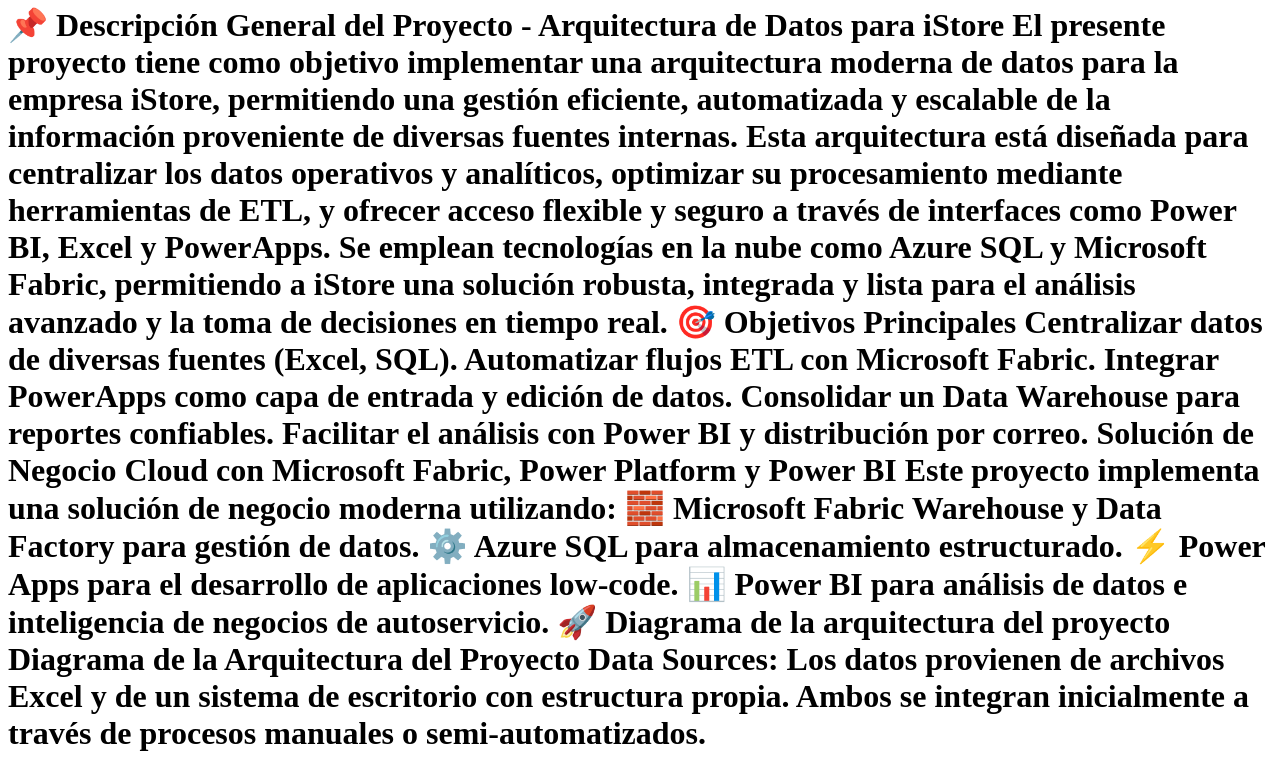
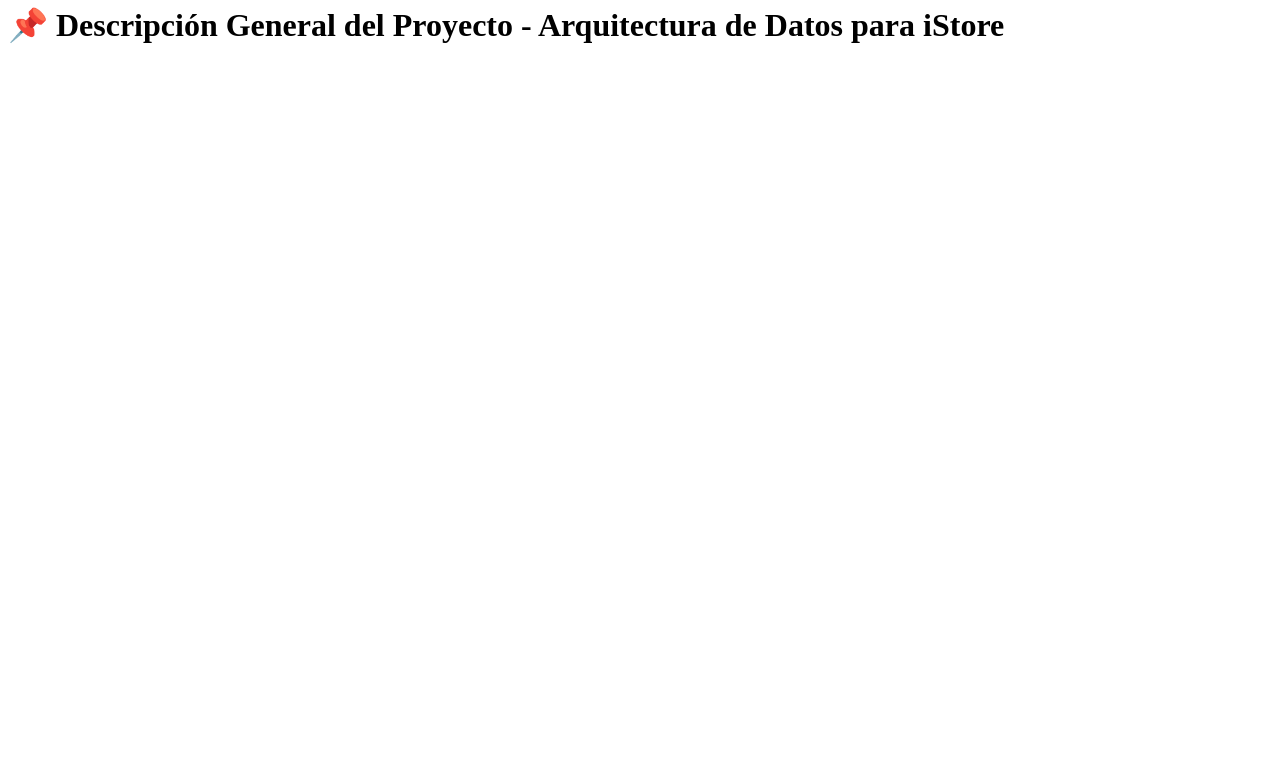
Before and after one commit to Grupo07-CursoBI/Building-Cloud-Business-Applications-Final-project-, a plain HTML site: page index.html in a window 1280 px wide. Shown: the part 60-834 px from the top of the page. After the commit the page ends 800 px from the top, so only its background shows below. Drawn offline with Linux system fonts and the light colour scheme.

Commit message:
Update index.html

```diff
--- a/index.html
+++ b/index.html
@@ -1,27 +1,2 @@
 <h1>Building-Cloud-Business-Applications-Final-project-</h1>
-<h1>📌 Descripción General del Proyecto - Arquitectura de Datos para iStore
-
-El presente proyecto tiene como objetivo implementar una arquitectura moderna de datos para la empresa iStore, permitiendo una gestión eficiente, automatizada y escalable de la información proveniente de diversas fuentes internas.
-
-Esta arquitectura está diseñada para centralizar los datos operativos y analíticos, optimizar su procesamiento mediante herramientas de ETL, y ofrecer acceso flexible y seguro a través de interfaces como Power BI, Excel y PowerApps.
-
-Se emplean tecnologías en la nube como Azure SQL y Microsoft Fabric, permitiendo a iStore una solución robusta, integrada y lista para el análisis avanzado y la toma de decisiones en tiempo real.
-
-🎯 Objetivos Principales
-
-Centralizar datos de diversas fuentes (Excel, SQL).
-Automatizar flujos ETL con Microsoft Fabric.
-Integrar PowerApps como capa de entrada y edición de datos.
-Consolidar un Data Warehouse para reportes confiables.
-Facilitar el análisis con Power BI y distribución por correo.
-Solución de Negocio Cloud con Microsoft Fabric, Power Platform y Power BI
-Este proyecto implementa una solución de negocio moderna utilizando:
-
-🧱 Microsoft Fabric Warehouse y Data Factory para gestión de datos.
-⚙️ Azure SQL para almacenamiento estructurado.
-⚡ Power Apps para el desarrollo de aplicaciones low-code.
-📊 Power BI para análisis de datos e inteligencia de negocios de autoservicio.
-🚀 Diagrama de la arquitectura del proyecto
-Diagrama de la Arquitectura del Proyecto
-
-Data Sources: Los datos provienen de archivos Excel y de un sistema de escritorio con estructura propia. Ambos se integran inicialmente a través de procesos manuales o semi-automatizados.</h1>
+<h1>📌 Descripción General del Proyecto - Arquitectura de Datos para iStore</h1>
```
